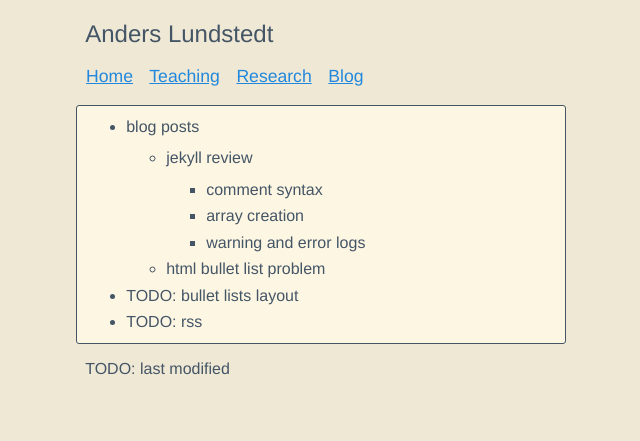
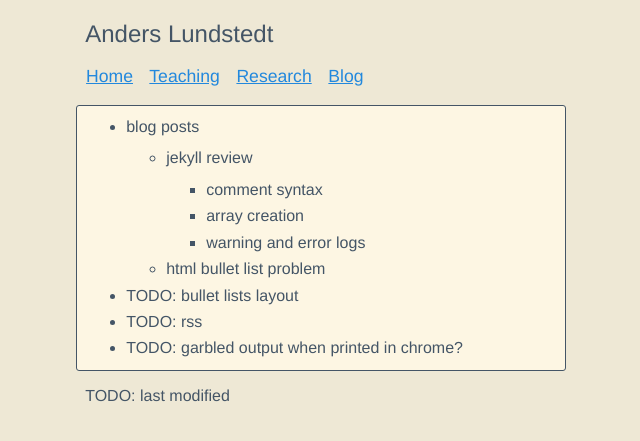
Before and after one commit to anderslundstedt/anderslundstedt.github.io, a Jekyll site: the page built from TODO.md, in a window 1280 px wide. Shown: the top 441 px of the page, without its empty margins (319-959 px from the left). Built offline with Jekyll 4.4.1, drawn with Linux system fonts in a browser that asks for light colours.

Commit message:
added TODO

```diff
--- a/TODO.md
+++ b/TODO.md
@@ -10,3 +10,4 @@ title: TODOs
   - html bullet list problem
 - {{ "TODO: bullet lists layout" | log_warning }}
 - {{ "TODO: rss" | log_warning }}
+- {{ "TODO: garbled output when printed in chrome?" | log_warning }}
```
